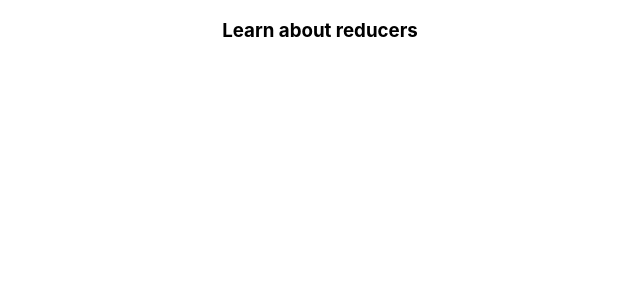
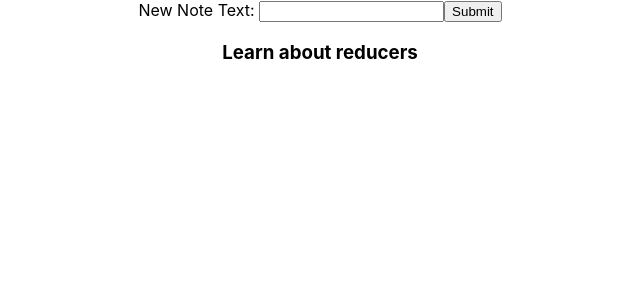
Before and after one commit to bloominstituteoftechnology/reducer-todo, a React (Create React App) app in the folder reducer-todo/: page / in a window 1280 px wide. Shown: the top 300 px of the page, without its empty margins (320-960 px from the left). Built offline with nearby package versions, Linux system fonts and the light colour scheme.

Commit message:
rendering newNoteText on screen but it replaces the old note

```diff
--- a/reducer-todo/src/components/ToDoList.js
+++ b/reducer-todo/src/components/ToDoList.js
@@ -1,18 +1,40 @@
-import React, { useReducer } from 'react';
+import React, { useReducer, useState } from 'react';
 import { initialState, reducer} from '../reducers/toDoReducer';
 import ToDoCard from './ToDoCard';
 
 const ToDoList = () => {
 
   const [noteState, dispatch] = useReducer(reducer, initialState);
-  console.log(noteState);
+  const [newNoteText, setNewNoteText] = useState('')
+
+  const handleChanges = e => {
+    setNewNoteText(e.target.value);
+  }
+  console.log(newNoteText);
+
 
   return (
     <div>
-        {noteState.map(note => (
-          <ToDoCard item={note.item} />
-        ))
-      }
+      <div>
+        <label htmlFor="text">New Note Text: </label>
+        <input
+          type='text'
+          name='newNoteText'
+          value={newNoteText}
+          onChange={handleChanges}
+        />
+        <button
+          onClick={() => {
+            dispatch({ type: 'CREATE_NOTE', payload: newNoteText})
+          }}
+        >Submit</button>
+      </div>
+      <div>
+          {noteState.map(note => (
+            <ToDoCard item={note.item} />
+          ))
+        }
+      </div>
     </div>
   )
 }
--- a/reducer-todo/src/reducers/toDoReducer.js
+++ b/reducer-todo/src/reducers/toDoReducer.js
@@ -7,6 +7,13 @@ export const initialState = [{
 export const reducer = (state, action) => {
   console.log(state, action)
   switch(action.type) {
+    case 'CREATE_NOTE':
+      return [{
+        ...state,
+        item: action.payload,
+        completed: false,
+        id: Date.now(),
+      }]
     default:
       return state;
   }
```
